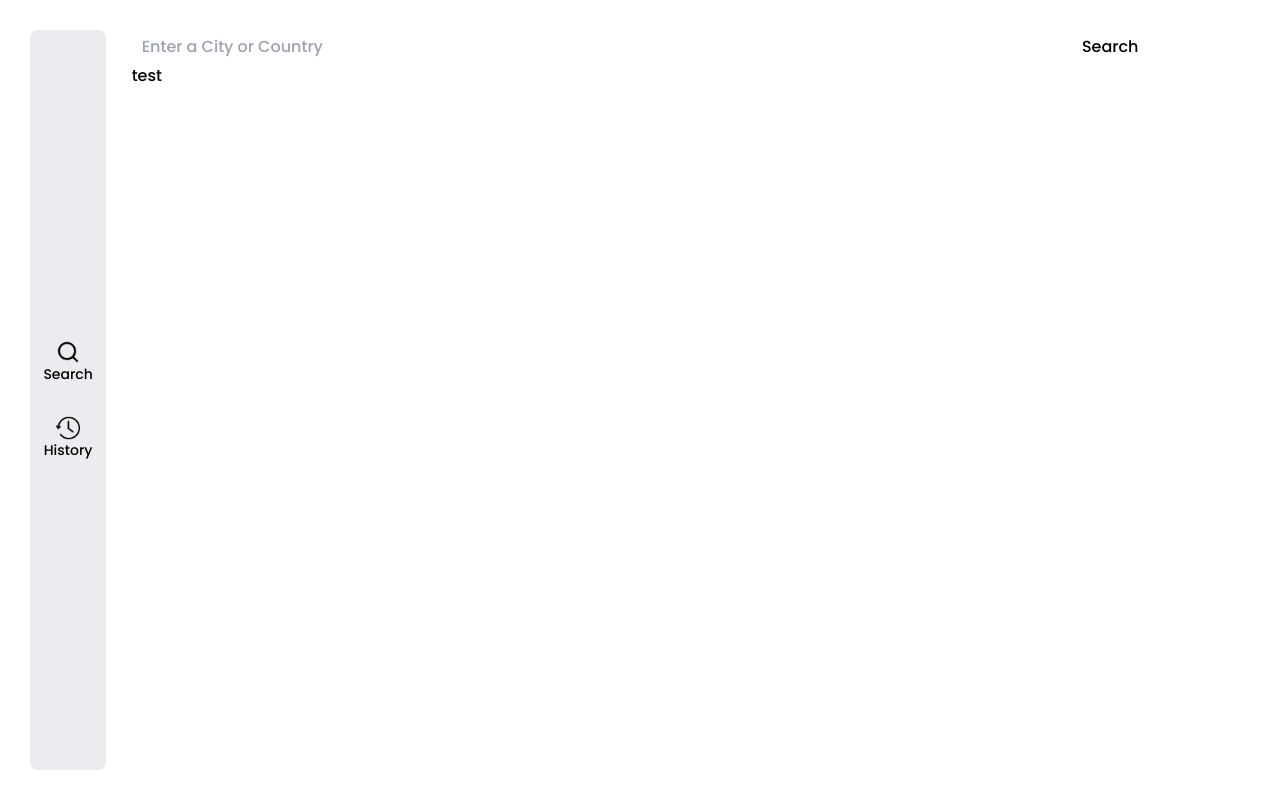
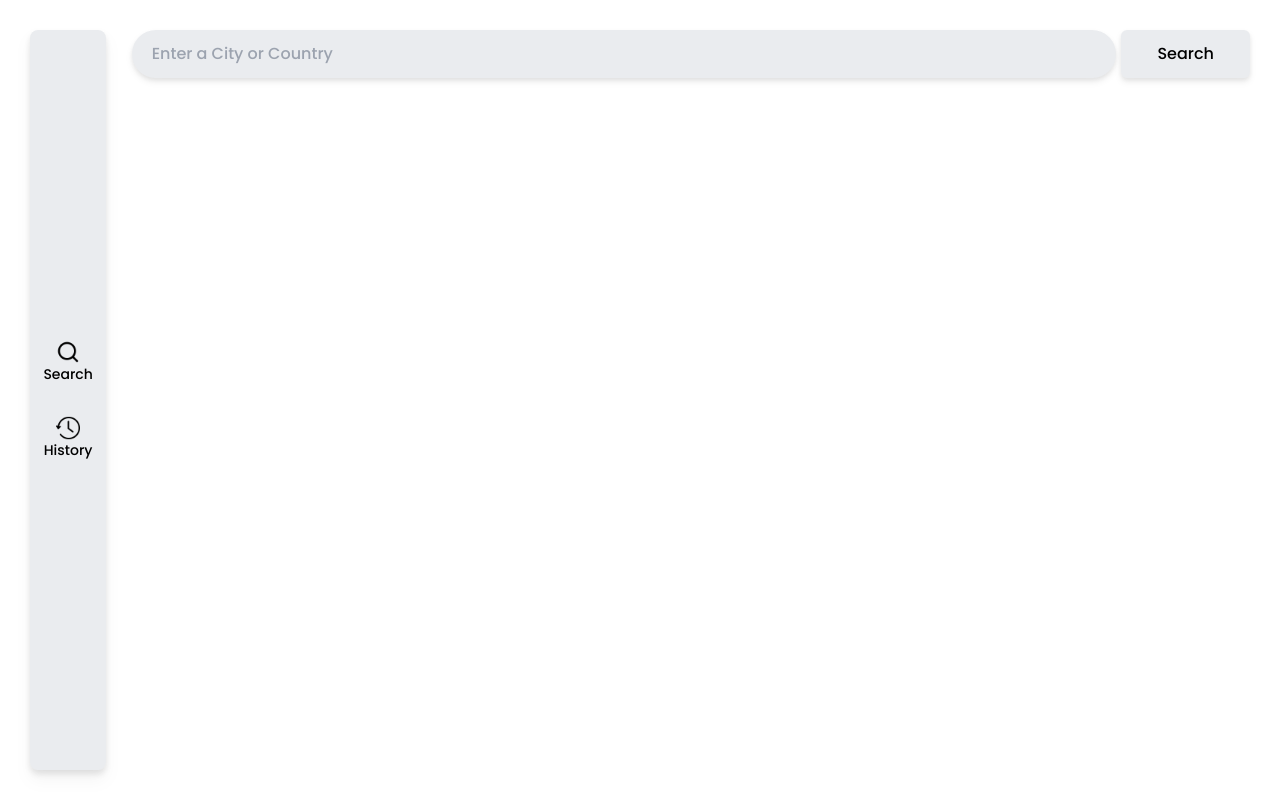
Before and after one commit to DamirPavlik/WeatherApp, a React (Vite) app: page / in a window 1280 px wide. Built offline with nearby package versions, Linux system fonts and the light colour scheme.

Commit message:
fixed search bar rendering, minor style changes

```diff
--- a/src/components/Form.tsx
+++ b/src/components/Form.tsx
@@ -1,4 +1,4 @@
-import React from "react";
+import React, { useEffect, useState } from "react";
 
 type FormData = {
   city: string;
@@ -8,29 +8,47 @@ type FormData = {
   handleSearchClick: (city: string) => void;
 };
 
-const Form = ({
+const Form: React.FC<FormData> = ({
   city,
   redirectToPage,
   handleChange,
   searchData,
   handleSearchClick,
-}: FormData) => {
+}) => {
+  const [rounded, setRounded] = useState<boolean>(true);
+
+  useEffect(() => {
+    if (searchData !== undefined && searchData.length > 0) {
+      setRounded(false);
+    } else {
+      setRounded(true);
+    }
+  }, [searchData]);
+
   return (
     <>
       <form onSubmit={(e) => redirectToPage(e)}>
         <div className="flex">
           <input
-            className="w-[70%] text-[16px] py-[5px] px-[10px] rounded-md focus:outline-none"
+            className={`w-[88%] text-[16px] drop-shadow-md focus:outline-none bg-[#eaecef] py-3 pl-5 ${
+              rounded ? "rounded-[30px]" : "rounded-t-[30px]"
+            }`}
             value={city}
             name="city"
-            onChange={(e) => handleChange(e.target.value)}
+            onChange={(e) => handleChange(e.currentTarget.value)}
             placeholder="Enter a City or Country"
           />
-          <button className="w-[25%] ml-auto block">Search</button>
+          <button className="w-[11.5%] drop-shadow-md ml-auto block bg-[#eaecef] rounded-md">
+            Search
+          </button>
         </div>
         <div className="">
           {searchData?.map((item: any) => (
-            <div key={item.name} onClick={() => handleSearchClick(item.name)}>
+            <div
+              key={item.name}
+              onClick={() => handleSearchClick(item.name)}
+              className="bg-[#eaecef] px-5 py-5 w-[88%]"
+            >
               {item.name} - {item.country}
             </div>
           ))}
--- a/src/components/MainCard.tsx
+++ b/src/components/MainCard.tsx
@@ -9,17 +9,17 @@ const MainCard = () => {
     return storedHistory ? JSON.parse(storedHistory) : [];
   });
 
-  const [searchData, setSearchData] = useState();
+  const [searchData, setSearchData] = useState<any[]>([]);
 
   useEffect(() => {
     localStorage.setItem("history", JSON.stringify(history));
   }, [history]);
 
-  let handleChange = async (value: string) => {
+  const handleChange = async (value: string) => {
     setCity(value);
     try {
       let response = await axios.get(
-        `http://api.weatherapi.com/v1/search.json?key=8df62f99baa2477a803121335230212&q=${city}`
+        `http://api.weatherapi.com/v1/search.json?key=8df62f99baa2477a803121335230212&q=${value}`
       );
       let data = response.data;
       setSearchData(data);
@@ -28,21 +28,15 @@ const MainCard = () => {
     }
   };
 
-  let redirectToPage = (e: React.FormEvent<HTMLFormElement>) => {
+  const redirectToPage = (e: React.FormEvent<HTMLFormElement>) => {
     e.preventDefault();
     setHistory((prevState) => [...prevState, city]);
     window.location.href = `/place/${city}`;
   };
 
-  let handleSearchClick = (value: string) => {
+  const handleSearchClick = (value: string) => {
     setHistory((prevState) => [...prevState, value]);
     window.location.href = `/place/${value}`;
-  };
-
-  let handleTest = (e: React.MouseEvent<HTMLButtonElement, MouseEvent>) => {
-    e.preventDefault();
-    console.log(history);
-    console.log(localStorage.getItem("history"));
   };
 
   return (
@@ -54,7 +48,6 @@ const MainCard = () => {
         searchData={searchData}
         handleSearchClick={handleSearchClick}
       />
-      <button onClick={(e) => handleTest(e)}>test</button>
     </div>
   );
 };
--- a/src/components/SideBar.tsx
+++ b/src/components/SideBar.tsx
@@ -1,7 +1,7 @@
 const SideBar = () => {
   return (
     // top-1/2 transform -translate-y-1/2
-    <div className="bg-[#eaecef] rounded-lg h-full w-3/4">
+    <div className="bg-[#eaecef] rounded-lg h-full w-3/4 drop-shadow-lg">
       <div className="flex flex-col items-center justify-center h-full">
         <div className="mb-8">
           <a href="/">
```
